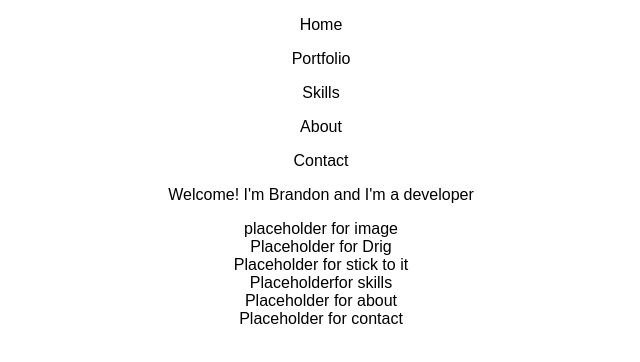
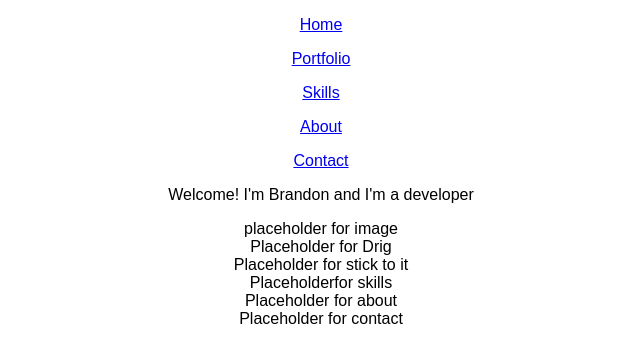
Before and after one commit to PowellBrand/portfolio, a React (Create React App) app: page / in a window 1280 px wide. Shown: the top 362 px of the page, without its empty margins (319-959 px from the left). Built offline with nearby package versions, Linux system fonts and the light colour scheme.

Commit message:
added anchors

```diff
--- a/src/components/home/home.js
+++ b/src/components/home/home.js
@@ -6,11 +6,11 @@ class Home extends Component {
         return (
             <div className="App">
                 <Nav />
-                <div className="Welcome">
+                <div className="Welcome" id="home">
                     <div className="wlcmTxt"><p>Welcome! I'm Brandon and I'm a developer</p> </div>
                     <div>placeholder for image</div>
                 </div>
-                <div className="Portfolio">
+                <div className="Portfolio" id="portfolio">
                     <div className="drig">
                         Placeholder for Drig
                     </div>
@@ -18,13 +18,13 @@ class Home extends Component {
                         Placeholder for stick to it
                     </div>
                 </div>
-                <div className="skills">
+                <div className="Skills" id="skills">
                     Placeholderfor skills
                 </div>
-                <div className="about">
+                <div className="About" id="about">
                     Placeholder for about
                 </div>
-                <div className="contact">
+                <div className="Contact" id="contact">
                     Placeholder for contact
                 </div>
             </div>
--- a/src/components/nav/nav.js
+++ b/src/components/nav/nav.js
@@ -6,11 +6,11 @@ class Nav extends Component {
         return (
             <div className="MainNav">
                 <nav>
-                    <p>Home</p>
-                    <p>Portfolio</p>
-                    <p>Skills</p>
-                    <p>About</p>
-                    <p>Contact</p>
+                    <a href="#home"><p>Home</p></a>
+                    <a href="#portfolio"><p>Portfolio</p></a>
+                    <a href="#skills"><p>Skills</p></a>
+                    <a href="#about"><p>About</p></a>
+                    <a href="#contact"><p>Contact</p></a>
                 </nav>
             </div>
         );
```
